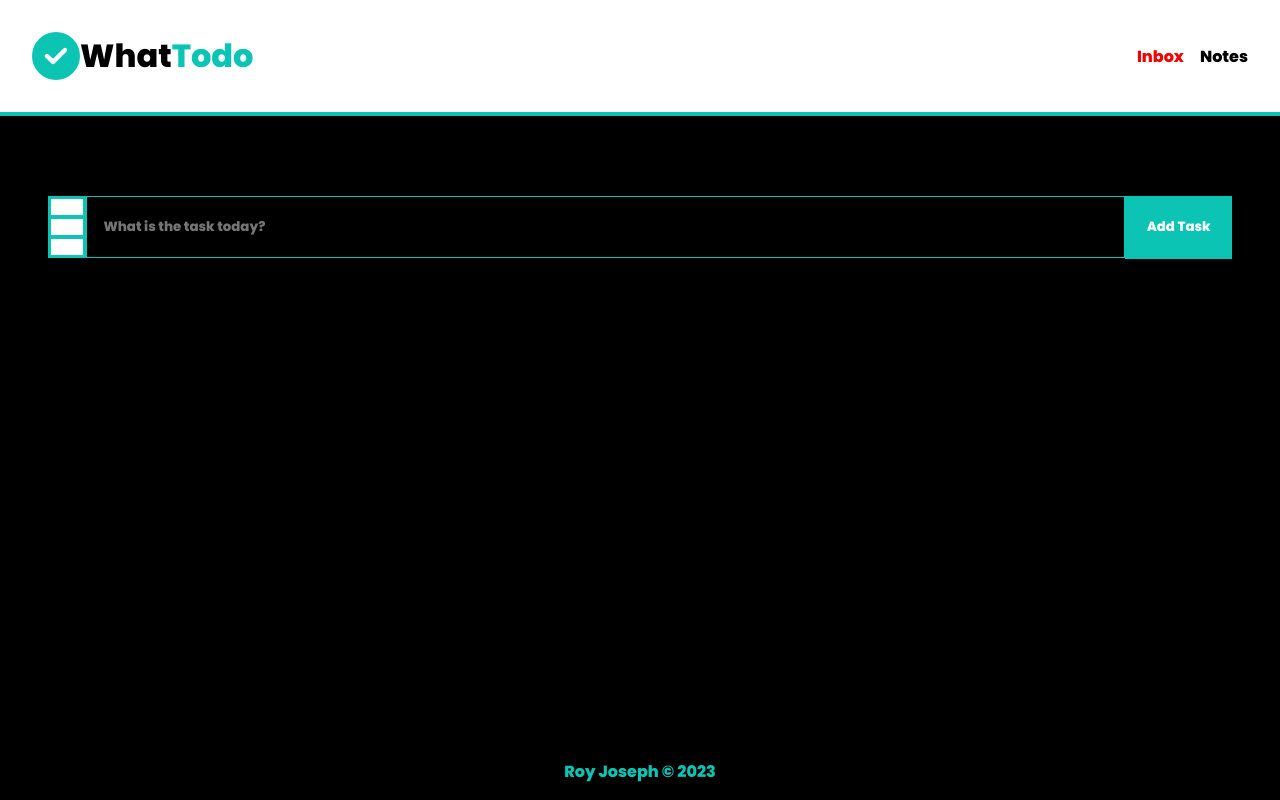
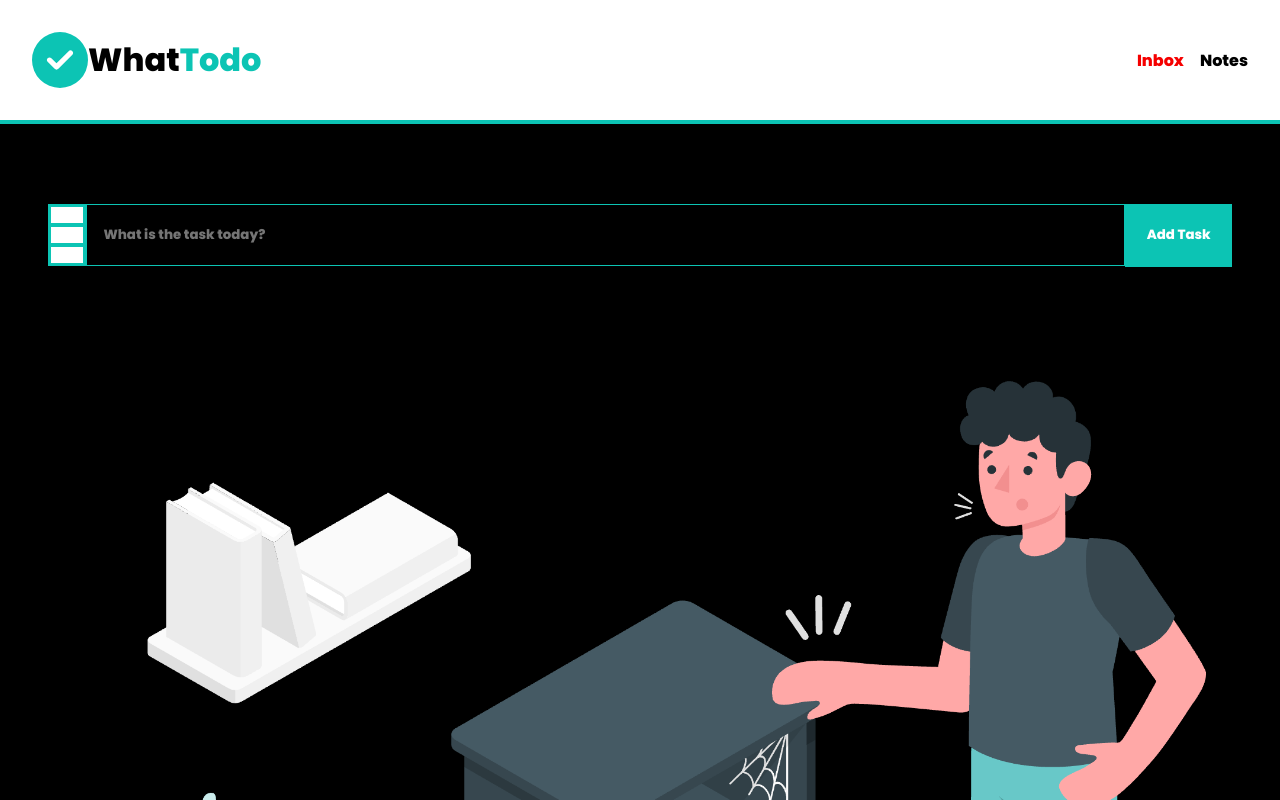
Before and after one commit to Ro-yeee/Todo-App, a React (Create React App) app: page / in a window 1280 px wide. Shown: the top 800 px of the page. Built offline with nearby package versions, Linux system fonts and the light colour scheme.

Commit message:
Added a illustration for empty page

```diff
--- a/src/App.css
+++ b/src/App.css
@@ -33,6 +33,8 @@ body{
 
 .logo{
     display: flex;
+    justify-content: center;
+    align-items: center;
     animation: moveinright 2s;
 }
 
@@ -60,7 +62,7 @@ button:hover{
 }
 
 .faCircleCheck{
-    font-size: 3rem;
+    font-size: 3.5rem;
     color: var(--accent);
 }
 
@@ -73,6 +75,10 @@ button:hover{
     display: flex;
     flex-direction: column ;
     height: 100vh;
+}
+
+.emptyIllustration{
+    width: 100%;
 }
 
 .TodoWrapper{
@@ -272,6 +278,7 @@ footer{
     margin-top: auto;
     padding: 1rem;
     text-align: center;
+    animation: popup 1.5s;
 }
 @keyframes moveinright{
     0%{
--- a/src/components/TodoWrapper.jsx
+++ b/src/components/TodoWrapper.jsx
@@ -26,6 +26,7 @@ function TodoWrapper() {
     <div className='TodoWrapper'>
       <TodoForm addTodo={addTodo} />
       {
+        todos.length < 1 ? <img src="Empty-amico.png" alt="Looks Empty" className='emptyIllustration'/> :
         todos.map((element,index) => {
           if(element.isEditing)
           return (<EditTodoForm editTodo={editTodo} element={element} key={index} />)
```
Also changed, not shown: public/Empty-amico.png (added).
